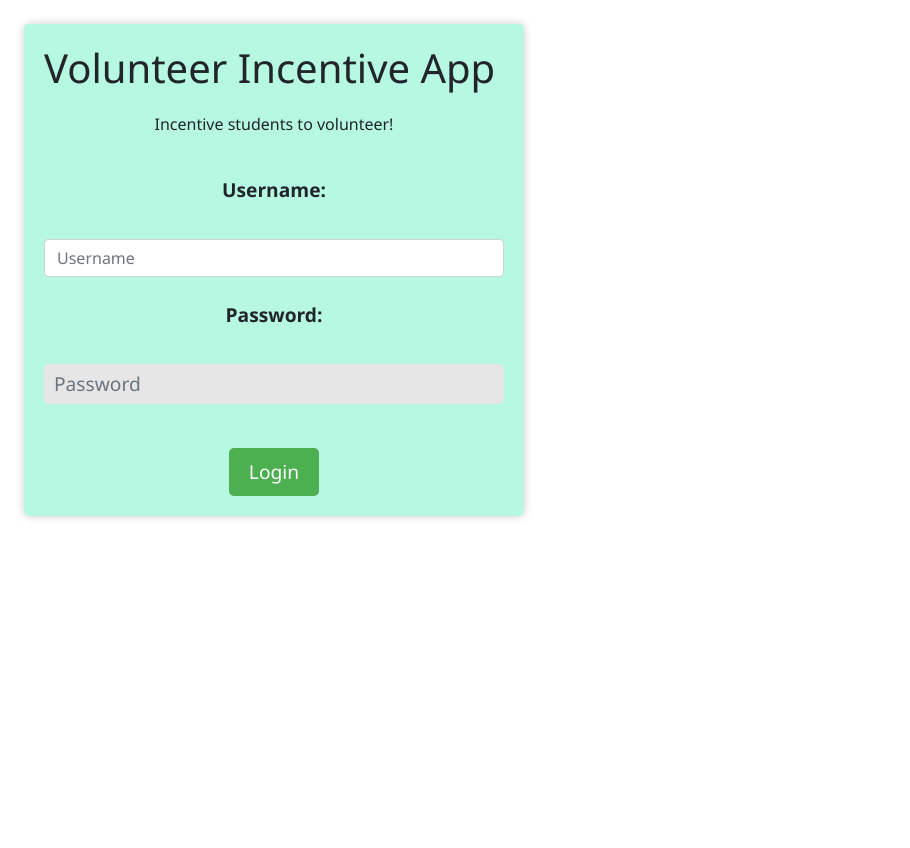
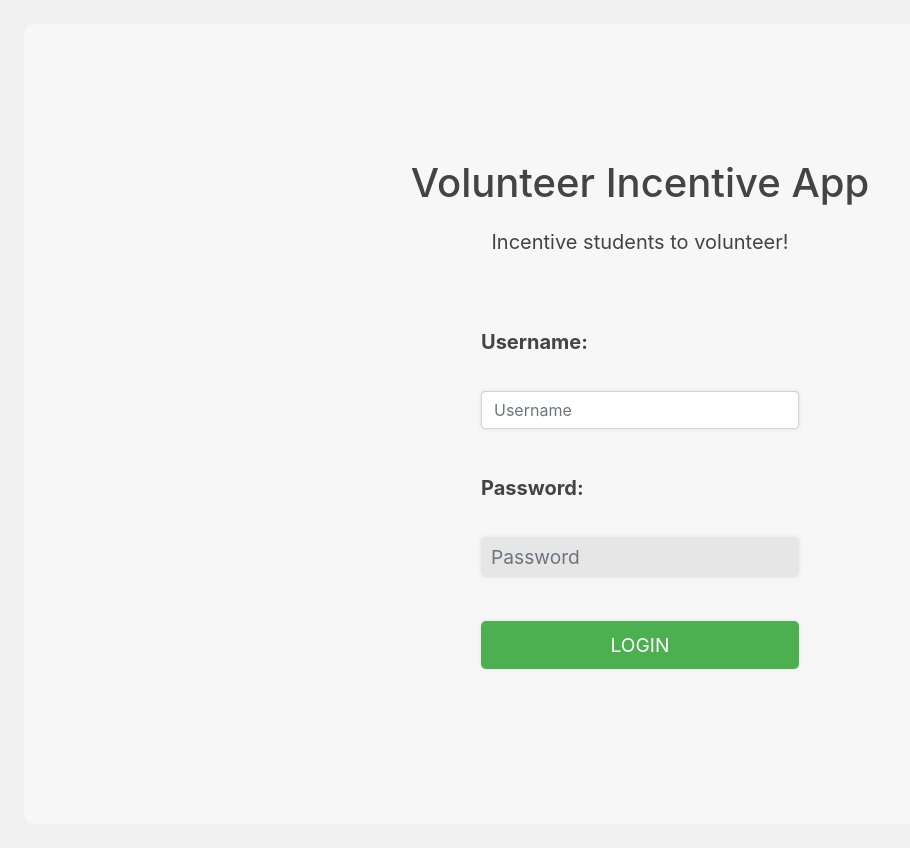
Before and after one commit to Thuroma/Hackathon_23_Niman-Nguyen-Long-Thoma, a Flask app: page / in a window 1280 px wide. Shown: the whole page, without its empty margins (0-910 px from the left). Before the commit the page ends 519 px from the top, so only its background shows below. Run offline with Flask 2, Linux system fonts and the light colour scheme; some libraries are stand-ins or nearby versions.

Commit message:
new login css

```diff
--- a/static/style.css
+++ b/static/style.css
@@ -1,11 +1,11 @@
 .content {
-    max-width: 500px;
+    /* max-width: 500px;
     margin: 0 auto;
     background-color: rgb(182, 248, 226);
     padding: 20px;
     border-radius: 5px;
     box-shadow: 0px 0px 10px rgba(0, 0, 0, 0.2);
-    font-family: 'Segoe UI', Tahoma, Geneva, Verdana, sans-serif;
+    font-family: 'Segoe UI', Tahoma, Geneva, Verdana, sans-serif; */
 }
 
 h1 {
@@ -38,7 +38,7 @@ input[type="password"] {
 }
 
 input[type="submit"] {
-    background-color: #4CAF50;
+    background-color: #4caf50;
     color: white;
     border: none;
     border-radius: 5px;
@@ -52,14 +52,29 @@ input[type="submit"]:hover {
     background-color: #3e8e41;
 }
 
-
 /* Navigation bar */
 #navigation-bar {
-    background-color: #97df98;
+    /* background-color: #97df98;
+    list-style-type: none;
+    overflow: hidden;
+    margin: 0;
+    padding: 0; */
+
+    /*
+
+
+    */
+
+    /* background-color: #97df98; */
     list-style-type: none;
     overflow: hidden;
     margin: 0;
     padding: 0;
+    padding: 10px;
+    margin-bottom: 10px;
+    border-radius: 15px;
+    border: 1px solid #ccc;
+    font-size: px;
 }
 
 li {
@@ -76,9 +91,38 @@ li a {
     text-decoration: none;
 }
 
-li a:hover {
+/* #logout-button:hover{
+    background-color: #9b2f2f;
+    color: #fff;
+    transition: all 0.4s ease-in-out;
+    justify-content: center;
+    align-items: center;
+    cursor: pointer;
+    border-radius: 1rem;
+    transform: scale(0.9);
+    box-shadow: 0 3px 15px -2px #9b2f2f;
+} */
+
+#navigation-bar li a:hover {
+    /* background-color: rgb(97, 158, 99); */
+
     background-color: rgb(97, 158, 99);
+    color: #fff;
+    transition: all 0.4s ease-in-out;
+    justify-content: center;
+    align-items: center;
+    cursor: pointer;
+    border-radius: 0.5rem;
+    transform: scale(0.9);
+    box-shadow: 0 3px 15px -2px rgb(135, 195, 137);
+    text-decoration: none;
 }
+
+/* Let user know what tap they are visiting */
+/* .active, #navigation-bar li a:hover {
+    background-color: #666;
+    color: white;
+  } */
 
 li:last-child {
     border-right: none;
@@ -97,14 +141,101 @@ table {
     font-family: arial, sans-serif;
     border-collapse: collapse;
     width: 100%;
-  }
 
-  td, th {
+
+}
+
+td,
+th {
     border: 1px solid #dddddd;
     text-align: left;
     padding: 8px;
-  }
+}
 
-  tr:nth-child(even) {
+tr:nth-child(even) {
     background-color: #dddddd;
-  }
+}
+
+/* tr:hover {
+    background-color: #dddddd;
+  } */
+
+
+.content {
+    background-color: #f7f7f7;
+    padding: 30px;
+    border-radius: 10px;
+    padding: 30px;
+    display: flex;
+    flex-direction: column;
+    justify-content: center;
+    align-items: center;
+    height: 100vh;
+}
+
+h1 {
+    color: #444444;
+    font-size: 2.5em;
+    margin-bottom: 20px;
+    text-align: center;
+}
+
+p {
+    color: #444444;
+    font-size: 1.25em;
+    margin-bottom: 30px;
+    text-align: center;
+}
+
+form {
+    display: flex;
+    flex-direction: column;
+    justify-content: center;
+    align-items: center;
+}
+
+label {
+    color: #444444;
+    font-size: 1.25em;
+    margin-bottom: 10px;
+    text-align: left;
+    width: 100%;
+}
+
+input {
+    border: none;
+    border-radius: 4px;
+    box-shadow: 0px 0px 4px rgba(0, 0, 0, 0.1);
+    font-size: 1.25em;
+    margin-bottom: 20px;
+    padding: 10px;
+    width: 100%;
+}
+
+.btn {
+    background-color: #1abc9c;
+    border: none;
+    border-radius: 4px;
+    color: #fff;
+    cursor: pointer;
+    font-size: 1.25em;
+    padding: 10px 20px;
+    text-transform: uppercase;
+}
+
+.btn:hover {
+    background-color: #16a085;
+}
+
+.error-message {
+    color: red;
+    font-size: 1.25em;
+    margin-bottom: 20px;
+    text-align: center;
+}
+
+body {
+    background-color: #f0f0f0;
+    color: #333;
+    line-height: 1.5;
+}
--- a/templates/commitments.html
+++ b/templates/commitments.html
@@ -1,6 +1,7 @@
 {% extends "base.html" %}
 
 {% block content %}
+
 <div class="navigation-bar">
     <ul id="navigation-bar">
         <li><a class="active" href="/homepage">Home</a></li>
```
Also changed, not shown: apis/moneyMovement.py (+27 -0 lines), static/router_links.css (added, +33 -0 lines), templates/homepage.html (+6 -2 lines).
